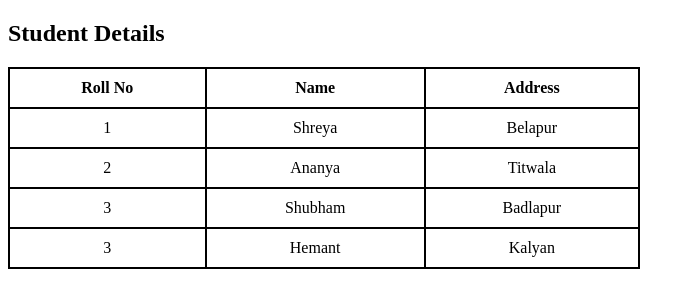
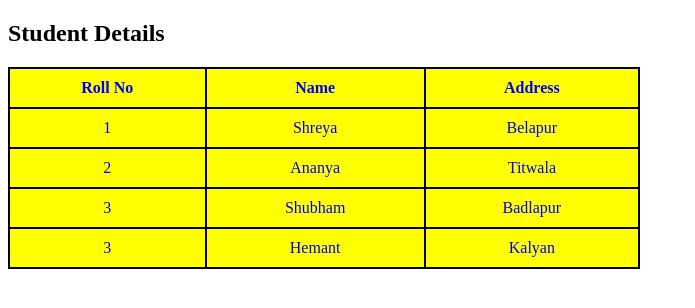
Before and after one commit to shreyajawale/tablee, a plain HTML site: page index.html in a window 1280 px wide. Shown: the whole page, without its empty margins (0-695 px from the left). Drawn offline with Linux system fonts and the light colour scheme.

Commit message:
Update index.html

```diff
--- a/index.html
+++ b/index.html
@@ -11,8 +11,8 @@
     border: 2px solid black;
     padding: 10px;
     text-align: center;
-    background-colour: pink;
-    colour: blue;
+    background-color: yellow;
+    color: blue;
    }
   th {
    font-weight: bold;
```
